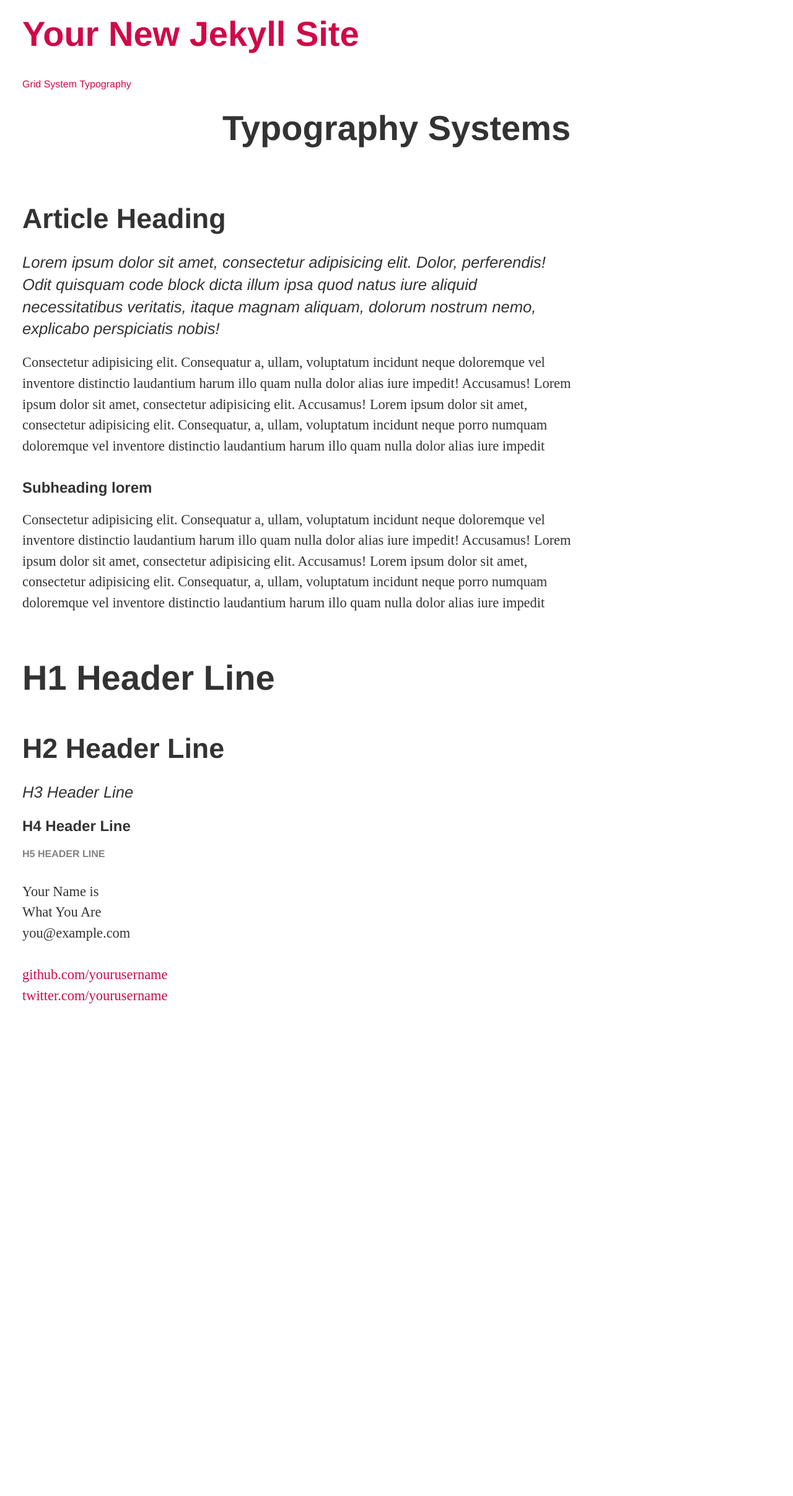
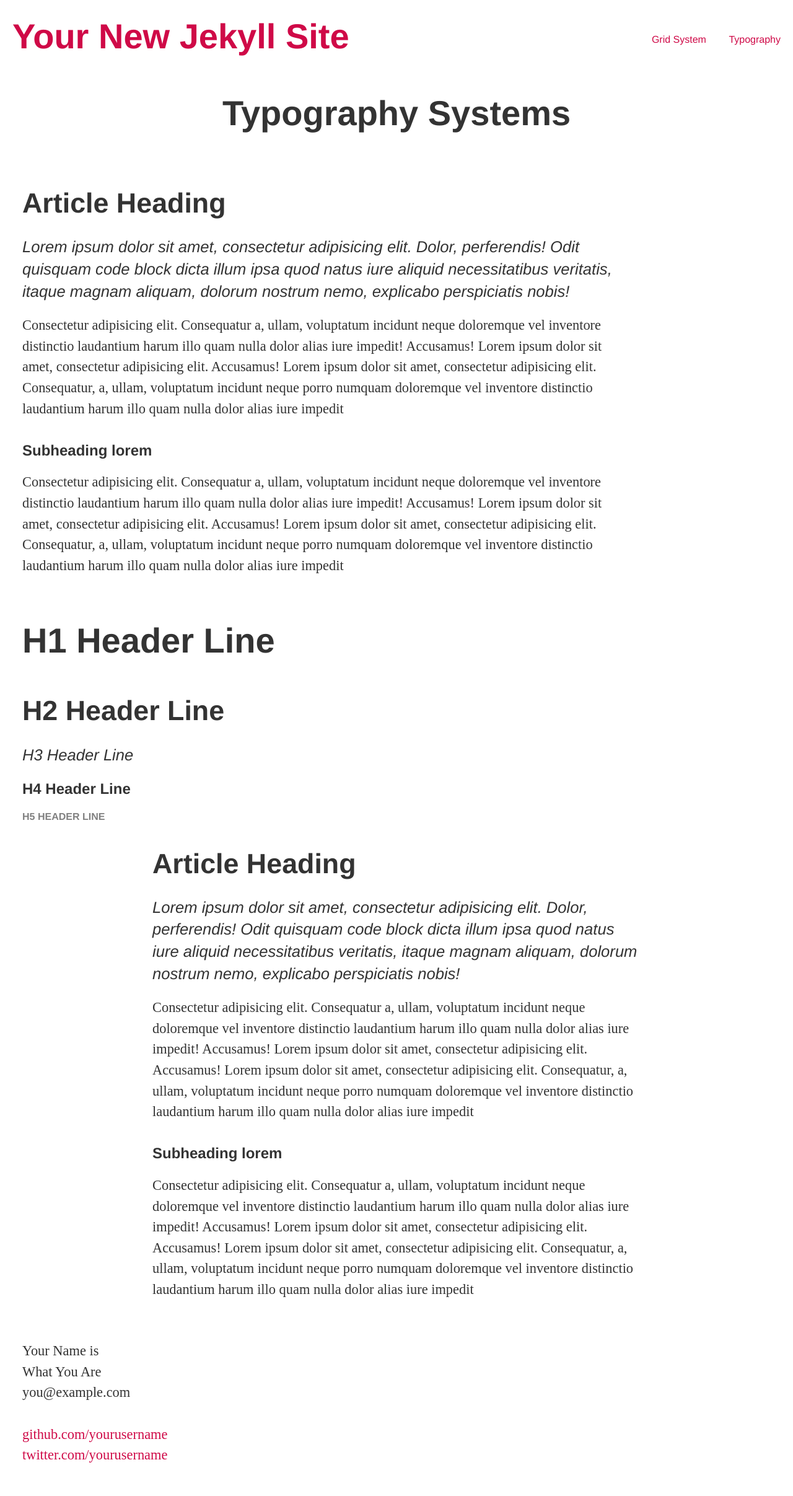
Before and after one commit to tyler-insight/jekyll-gulp-bourbon-neat, a Jekyll site: the page built from typography/index.html, in a window 1280 px wide. Shown: the whole page at 62% size. Built offline with Jekyll 4.4.1, drawn with Linux system fonts in a browser that asks for light colours; Markdown is read by kramdown in place of the engine named in the settings; before the commit the page ends 1673 px from its top, so only the background shows below that.

Commit message:
Setup basic navigation

```diff
--- a/_layouts/default.html
+++ b/_layouts/default.html
@@ -15,13 +15,17 @@
 </head>
 
 <body>
-  <section>
-    <div class="header full-column">
-      <h1 class="title"><a href="/">{{ site.name }}</a></h1>
-      <a href="/grid">Grid System</a>
-      <a href="/typography">Typography</a>
-    </div>
-  </section>
+  <nav class="navigation full-column-full">
+      <h1><a href="/">{{ site.name }}</a></h1>
+      <ul class="menu">
+        <li>
+          <a href="/grid">Grid System</a>
+        </li>
+        <li>
+          <a href="/typography">Typography</a>
+        </li>
+      </ul>
+  </nav>
 
   <div id="content">
     {{ content }}
--- a/_scss/base/_base.scss
+++ b/_scss/base/_base.scss
@@ -12,3 +12,4 @@
 @import "media";
 @import "tables";
 @import "typography";
+@import "navigation";
--- a/_scss/base/_lists.scss
+++ b/_scss/base/_lists.scss
@@ -17,3 +17,7 @@ dt {
 dd {
   margin: 0;
 }
+
+li {
+  display:inline-block;
+}
--- a/_scss/base/_typography.scss
+++ b/_scss/base/_typography.scss
@@ -75,9 +75,9 @@ hr {
   margin: $base-spacing 0;
 }
 
-.text{
-  max-width:$max-text-width;
-}
+    .text{
+      max-width:$max-text-width;
+    }
 
 p {
   @include font-size($p-font-sizes);
--- a/typography/index.html
+++ b/typography/index.html
@@ -10,8 +10,8 @@ title: Your New Jekyll Site
 </section>
 
 <section>
-  <div class="text">
-    <div class="full-column">
+  <div class="full-column">
+      <div class="text">
       <h2>Article Heading</h2>
       <h3>Lorem ipsum dolor sit amet, consectetur adipisicing elit. Dolor, perferendis! Odit quisquam code block dicta illum ipsa quod natus iure aliquid necessitatibus veritatis, itaque magnam aliquam, dolorum nostrum nemo, explicabo perspiciatis nobis!</h3>
       <p>
@@ -36,3 +36,21 @@ title: Your New Jekyll Site
     <h5>H5 Header Line</h5>
   </div>
 </section>
+
+<section>
+  <div class="two-thirds-column two-thirds-column-centered">
+    <div class="text">
+      <h2>Article Heading</h2>
+      <h3>Lorem ipsum dolor sit amet, consectetur adipisicing elit. Dolor, perferendis! Odit quisquam code block dicta illum ipsa quod natus iure aliquid necessitatibus veritatis, itaque magnam aliquam, dolorum nostrum nemo, explicabo perspiciatis nobis!</h3>
+      <p>
+        Consectetur adipisicing elit. Consequatur a, ullam, voluptatum incidunt neque doloremque vel inventore distinctio laudantium harum illo quam nulla dolor alias iure impedit! Accusamus! Lorem ipsum dolor sit amet, consectetur adipisicing elit. Accusamus!
+        Lorem ipsum dolor sit amet, consectetur adipisicing elit. Consequatur, a, ullam, voluptatum incidunt neque porro numquam doloremque vel inventore distinctio laudantium harum illo quam nulla dolor alias iure impedit
+      </p>
+      <h4>Subheading lorem</h4>
+      <p>
+        Consectetur adipisicing elit. Consequatur a, ullam, voluptatum incidunt neque doloremque vel inventore distinctio laudantium harum illo quam nulla dolor alias iure impedit! Accusamus! Lorem ipsum dolor sit amet, consectetur adipisicing elit. Accusamus!
+        Lorem ipsum dolor sit amet, consectetur adipisicing elit. Consequatur, a, ullam, voluptatum incidunt neque porro numquam doloremque vel inventore distinctio laudantium harum illo quam nulla dolor alias iure impedit
+      </p>
+    </div>
+  </div>
+</section>
```
Also changed, not shown: _scss/base/_navigation.scss (added, +24 -0 lines), css/main.css, 1 other file.
